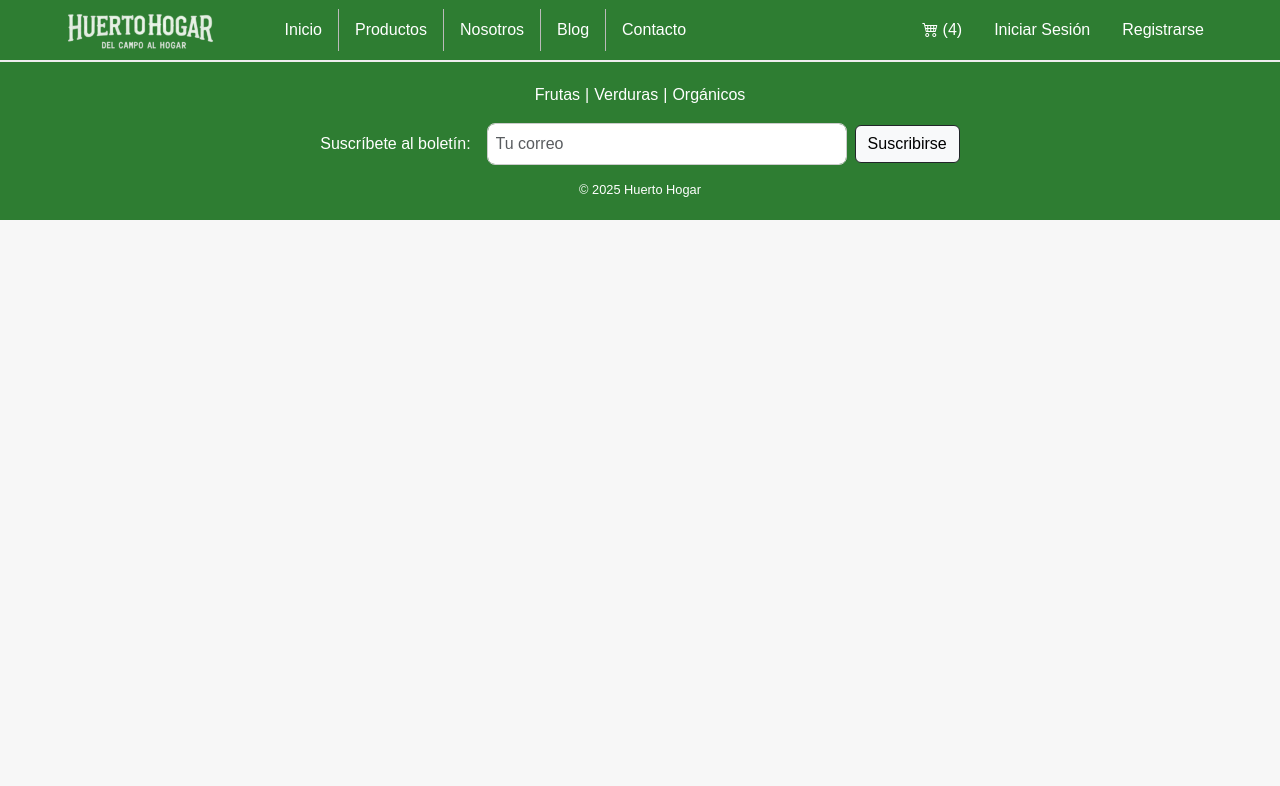
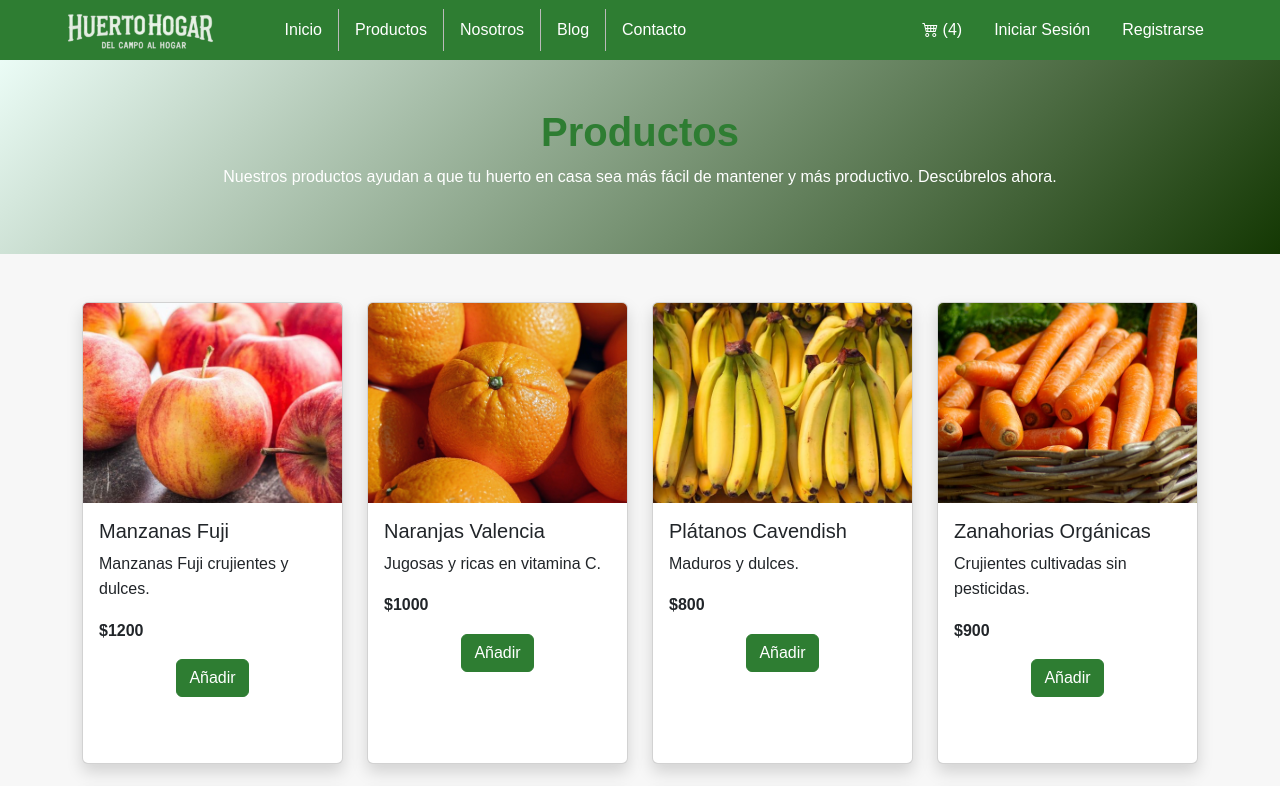
Before and after one commit to VicenteFuentes2404/HuertoHogaREACT, a React (Create React App) app in the folder huerto-hogar/: page /productos in a window 1280 px wide. Shown: the top 786 px of the page. Built offline with nearby package versions, Linux system fonts and the light colour scheme.

Commit message:
productos y productCard

```diff
--- a/huerto-hogar/src/App.jsx
+++ b/huerto-hogar/src/App.jsx
@@ -3,12 +3,14 @@ import { Routes, Route } from 'react-router-dom';
 import Navbar from './components/Navbar';
 import Footer from './components/Footer';
 import Home from './pages/Home';
-import Producto from './pages/Producto';
 import Carrito from './pages/Carrito';
 import Contacto from './pages/Contacto';
 import Nosotros from './pages/Nosotros';
 import Login from './pages/Login';
 import Registro from './pages/Registro';
+import Productos from './pages/Productos';
+import productos from './data/productos.js';
+
 
 function App() {
   // Diagnóstico rápido:
@@ -24,7 +26,7 @@ function App() {
       Routes,
       null,
       React.createElement(Route, { path: '/', element: React.createElement(Home) }),
-      React.createElement(Route, { path: '/producto/:slug', element: React.createElement(Producto) }),
+      React.createElement(Route, { path: '/productos', element: React.createElement(Productos) }),
       React.createElement(Route, { path: '/carrito', element: React.createElement(Carrito) }),
       React.createElement(Route, { path: '/contacto', element: React.createElement(Contacto) }),
       React.createElement(Route, { path: '/nosotros', element: React.createElement(Nosotros) }),
--- a/huerto-hogar/src/components/Navbar.jsx
+++ b/huerto-hogar/src/components/Navbar.jsx
@@ -50,15 +50,11 @@ function Navbar() {
               )
             ),
 
-            React.createElement(
-              'li',
-              { className: 'nav-item' },
-              React.createElement(
-                NavLink,
-                { to: '/producto/espinacas-frescas', className: 'nav-link linea1' },
-                'Productos'
-              )
-            ),
+          React.createElement(
+            NavLink,
+            { to: '/productos', className: 'nav-link linea1' },
+          'Productos'
+                  ),
 
             React.createElement(
               'li',
--- a/huerto-hogar/src/components/ProductCard.jsx
+++ b/huerto-hogar/src/components/ProductCard.jsx
@@ -0,0 +1,36 @@
+// src/components/ProductCard.jsx
+import React from "react";
+import { Link } from "react-router-dom";
+
+function ProductCard({ producto }) {
+  return (
+    <div className="col-md-3">
+      <div className="card h-100 shadow">
+        <img src={producto.imagen} className="card-img-top" alt={producto.nombre} />
+        <div className="card-body">
+          <h5 className="card-title">{producto.nombre}</h5>
+          <p className="card-text">{producto.descripcion}</p>
+          <p className="fw-bold">${producto.precio}</p>
+          <div className="d-flex justify-content-center">
+            <Link to={`/producto/${producto.slug}`} className="btn btn-success">
+              Añadir
+            </Link>
+          </div>
+        </div>
+      </div>
+    </div>
+  );
+}
+
+export default ProductCard;
+
+
+/* Qué incluye:
+
+Imagen en la parte superior
+
+Título, descripción y precio
+
+Botón “Añadir” centrado
+
+Diseño idéntico al de tu HTML base */
--- a/huerto-hogar/src/data/productos.js
+++ b/huerto-hogar/src/data/productos.js
@@ -1,69 +1,68 @@
-// src/data/productos.js
-import espinacasImg from '../assets/img/Espinacas frescas.jpg';
-import naranjasImg from '../assets/img/Naranjas valencia.jpg';
-import platanoImg from '../assets/img/Plátanos Cavendish.jpg';
-import zanahoriasImg from '../assets/img/Zanahorias Orgánicas.jpg';
-import pimientosImg from '../assets/img/Pimientos Tricolores.jpg';
-import mielImg from '../assets/img/miel organica.jpg';
-import kiwiImg from '../assets/img/KIWI.jpg';
-import manzanaImg from '../assets/img/manzana fuji.jpg';
+import manzanaFuji from '../assets/img/manzana fuji.jpg';
+import naranjasValencia from '../assets/img/Naranjas valencia.jpg';
+import platanosCavendish from '../assets/img/Plátanos Cavendish.jpg';
+import zanahoriasOrganicas from '../assets/img/Zanahorias Orgánicas.jpg';
+import espinacasFrescas from '../assets/img/Espinacas frescas.jpg';
+import pimientosTricolores from '../assets/img/Pimientos Tricolores.jpg';
+import mielOrganica from '../assets/img/miel organica.jpg';
+import kiwi from '../assets/img/KIWI.jpg';
 
 const productos = [
   {
-    slug: "espinacas-frescas",
-    nombre: "Espinacas Frescas",
-    precio: 700,
-    descripcion: "Frescas y nutritivas.",
-    imagen: espinacasImg
+    slug: 'manzana-fuji',
+    nombre: 'Manzanas Fuji',
+    precio: 1200,
+    descripcion: 'Manzanas Fuji crujientes y dulces.',
+    imagen: manzanaFuji
   },
   {
-    slug: "naranjas-valencia",
-    nombre: "Naranjas Valencia",
+    slug: 'naranjas-valencia',
+    nombre: 'Naranjas Valencia',
     precio: 1000,
-    descripcion: "Jugosas y ricas en vitamina C.",
-    imagen: naranjasImg
+    descripcion: 'Jugosas y ricas en vitamina C.',
+    imagen: naranjasValencia
   },
   {
-    slug: "platanos-cavendish",
-    nombre: "Plátanos Cavendish",
+    slug: 'platanos-cavendish',
+    nombre: 'Plátanos Cavendish',
     precio: 800,
-    descripcion: "Maduros y dulces.",
-    imagen: platanoImg
+    descripcion: 'Maduros y dulces.',
+    imagen: platanosCavendish
   },
   {
-    slug: "zanahorias-organicas",
-    nombre: "Zanahorias Orgánicas",
+    slug: 'zanahorias-organicas',
+    nombre: 'Zanahorias Orgánicas',
     precio: 900,
-    descripcion: "Crujientes cultivadas sin pesticidas.",
-    imagen: zanahoriasImg
+    descripcion: 'Crujientes cultivadas sin pesticidas.',
+    imagen: zanahoriasOrganicas
   },
   {
-    slug: "pimientos-tricolores",
-    nombre: "Pimientos Tricolores",
-    precio: 1500,
-    descripcion: "Ideales para salteados.",
-    imagen: pimientosImg
+    slug: 'espinacas-frescas',
+    nombre: 'Espinacas Frescas',
+    precio: 700,
+    descripcion: 'Frescas y nutritivas.',
+    imagen: espinacasFrescas
   },
   {
-    slug: "miel-organica",
-    nombre: "Miel Orgánica",
-    precio: 5000,
-    descripcion: "Pura y orgánica.",
-    imagen: mielImg
+    slug: 'pimientos-tricolores',
+    nombre: 'Pimientos Tricolores',
+    precio: 1500,
+    descripcion: 'Ideales para salteados.',
+    imagen: pimientosTricolores
   },
   {
-    slug: "kiwi",
-    nombre: "Kiwi",
-    precio: 1000,
-    descripcion: "Dulces y jugosos.",
-    imagen: kiwiImg
+    slug: 'miel-organica',
+    nombre: 'Miel Orgánica',
+    precio: 5000,
+    descripcion: 'Pura y orgánica.',
+    imagen: mielOrganica
   },
   {
-    slug: "manzanas-fuji",
-    nombre: "Manzanas Fuji",
-    precio: 1200,
-    descripcion: "Manzanas Fuji crujientes y dulces.",
-    imagen: manzanaImg
+    slug: 'kiwi',
+    nombre: 'Kiwi',
+    precio: 1000,
+    descripcion: 'Dulces y jugosos.',
+    imagen: kiwi
   }
 ];
 
--- a/huerto-hogar/src/pages/Home.jsx
+++ b/huerto-hogar/src/pages/Home.jsx
@@ -1,7 +1,8 @@
+// src/pages/Home.jsx
 import React from 'react';
-import productos from '../data/productos'; // 👈 ahora es el JS con imports de imágenes
-import { Link } from 'react-router-dom';
+import productos from '../data/productos'; // JS con imports de imágenes
 import huertoHero from '../assets/img/huerto hero.jpg';
+import ProductCard from '../components/ProductCard';
 
 function Home() {
   return (
@@ -33,19 +34,7 @@ function Home() {
       <section className="container my-5" id="productos">
         <div className="row g-4">
           {productos.map((p) => (
-            <div key={p.slug} className="col-md-3">
-              <div className="card h-100 shadow hover-card">
-                <img src={p.imagen} className="card-img-top" alt={p.nombre} />
-                <div className="card-body">
-                  <h5 className="card-title">{p.nombre}</h5>
-                  <p className="card-text">{p.descripcion}</p>
-                  <p className="fw-bold">${p.precio}</p>
-                  <Link to={`/producto/${p.slug}`} className="btn btn-success">
-                    Ver Producto
-                  </Link>
-                </div>
-              </div>
-            </div>
+            <ProductCard key={p.slug} producto={p} />
           ))}
         </div>
       </section>
--- a/huerto-hogar/src/pages/Producto.jsx
+++ b/huerto-hogar/src/pages/Producto.jsx
@@ -1,44 +1,79 @@
 import React from 'react';
-import { useParams } from 'react-router-dom';
-// 🔹 Cambiado a productos.js que ya importa imágenes
-import productos from '../data/productos';
+import ProductCard from '../components/ProductCard';
+import productos from '../data/productos'; // aquí cargamos la info
+// recuerda: productos.js exporta un array con {slug, nombre, descripcion, precio, imagen}
 
-function Producto() {
-  const { slug } = useParams();
-  const prod = productos.find((p) => p.slug === slug);
+function Productos() {
+  return (
+    <main>
+      {/* HERO */}
+      <section className="py-5 hero">
+        <div className="container d-flex align-items-center justify-content-center">
+          <div className="text-center">
+            <h1 className="fw-bold">Productos</h1>
+            <p>
+              Nuestros productos ayudan a que tu huerto en casa sea más fácil de mantener y más productivo.
+              Descúbrelos ahora.
+            </p>
+          </div>
+        </div>
+      </section>
 
-  if (!prod)
-    return React.createElement(
-      'p',
-      { className: 'text-center mt-5' },
-      'Producto no encontrado'
-    );
+      {/* FILTROS (botones sin lógica por ahora) */}
+      <section className="container my-4 text-center">
+        <h4>Filtrar por categoría</h4>
+        <div className="btn-group" role="group">
+          <button className="btn btn-outline-success active">Todos</button>
+          <button className="btn btn-outline-success">Frutas</button>
+          <button className="btn btn-outline-success">Verduras</button>
+          <button className="btn btn-outline-success">Orgánicos</button>
+        </div>
+      </section>
 
-  return React.createElement(
-    'div',
-    { className: 'container py-5' },
-    React.createElement(
-      'div',
-      { className: 'row' },
-      React.createElement(
-        'div',
-        { className: 'col-md-6' },
-        React.createElement('img', {
-          src: prod.imagen,
-          alt: prod.nombre,
-          className: 'img-fluid rounded'
-        })
-      ),
-      React.createElement(
-        'div',
-        { className: 'col-md-6' },
-        React.createElement('h2', null, prod.nombre),
-        React.createElement('p', null, '$' + prod.precio),
-        React.createElement('p', null, prod.descripcion),
-        React.createElement('button', { className: 'btn btn-success' }, 'Agregar al carrito')
-      )
-    )
+      {/* LISTADO DE PRODUCTOS */}
+      <section className="container my-5" id="productos">
+        <div className="row g-4">
+          {productos.map((p) => (
+            <ProductCard
+              key={p.slug}
+              slug={p.slug}
+              nombre={p.nombre}
+              descripcion={p.descripcion}
+              precio={p.precio}
+              imagen={p.imagen}
+            />
+          ))}
+        </div>
+      </section>
+
+      {/* PAGINACIÓN (decorativa por ahora) */}
+      <section>
+        <div className="row justify-content-center">
+          <div className="col-auto">
+            <nav aria-label="Page navigation example">
+              <ul className="pagination justify-content-center">
+                <li className="page-item">
+                  <a className="page-link" href="#">Anterior</a>
+                </li>
+                <li className="page-item">
+                  <a className="page-link" href="#">1</a>
+                </li>
+                <li className="page-item">
+                  <a className="page-link" href="#">2</a>
+                </li>
+                <li className="page-item">
+                  <a className="page-link" href="#">3</a>
+                </li>
+                <li className="page-item">
+                  <a className="page-link" href="#">Siguiente</a>
+                </li>
+              </ul>
+            </nav>
+          </div>
+        </div>
+      </section>
+    </main>
   );
 }
 
-export default Producto;
+export default Productos;
--- /dev/null
+++ b/huerto-hogar/src/pages/Productos.jsx
@@ -0,0 +1,32 @@
+import React from "react";
+import "../assets/css/style.css";
+import ProductCard from "../components/ProductCard";
+import productos from "../data/productos"; // Tu JS con productos
+
+function Productos() {
+  return (
+    <main>
+      {/* HERO */}
+      <section className="py-5 hero text-center">
+        <div className="container">
+          <h1 className="fw-bold">Productos</h1>
+          <p>
+            Nuestros productos ayudan a que tu huerto en casa sea más fácil de mantener y más productivo.
+            Descúbrelos ahora.
+          </p>
+        </div>
+      </section>
+
+      {/* LISTADO DE PRODUCTOS */}
+      <section className="container my-5" id="productos">
+        <div className="row g-4">
+          {productos.map((p) => (
+            <ProductCard key={p.slug} producto={p} />
+          ))}
+        </div>
+      </section>
+    </main>
+  );
+}
+
+export default Productos;
```
